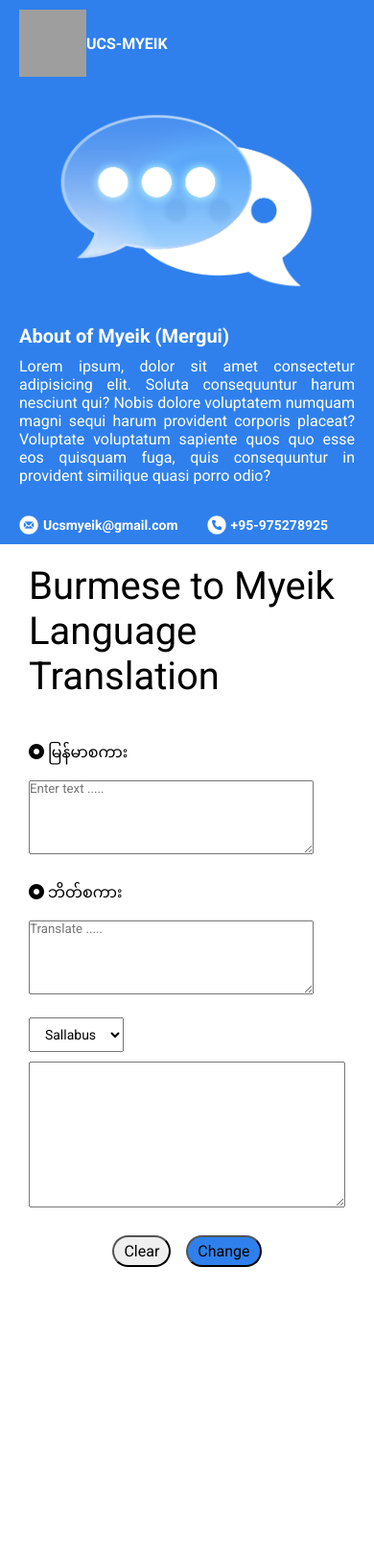
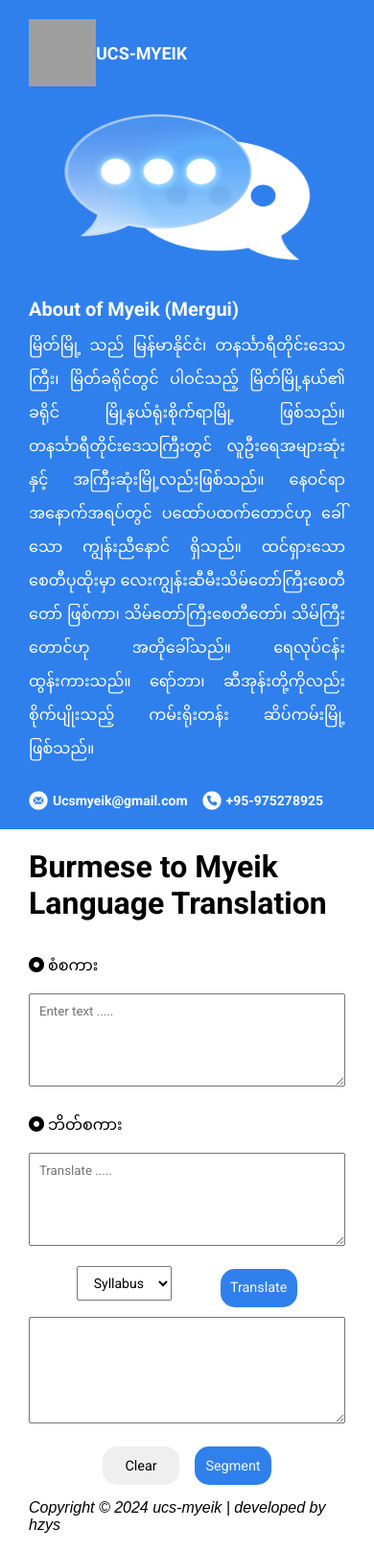
Before and after one commit to hanzayarsoe/Myeiksagar_web, a plain HTML site: page index.html in a window 390 px wide. Shown: the whole page at 96% size. Before the commit the page ends 1345 px from the top, so only its background shows below. Drawn offline with Linux system fonts and the light colour scheme; grey boxes are pictures that could not be loaded; a web font is replaced by a local one.

Commit message:
add translate and segment features

```diff
--- a/index.html
+++ b/index.html
@@ -4,13 +4,16 @@
     <meta charset="UTF-8" />
     <meta name="viewport" content="width=device-width, initial-scale=1.0" />
     <title>Myeiksagar</title>
+    <link rel="shortcut icon" href="images/favicon.ico" type="image/x-icon" />
     <link rel="stylesheet" href="style.css" />
-    <link rel="preconnect" href="https://fonts.googleapis.com" />
-    <link rel="preconnect" href="https://fonts.gstatic.com" crossorigin />
     <link rel="preconnect" href="https://fonts.googleapis.com" />
     <link rel="preconnect" href="https://fonts.gstatic.com" crossorigin />
     <link
       href="https://fonts.googleapis.com/css2?family=Roboto:wght@400;700&display=swap"
+      rel="stylesheet"
+    />
+    <link
+      href="https://fonts.googleapis.com/css2?family=Single+Day&display=swap"
       rel="stylesheet"
     />
     <link
@@ -22,24 +25,38 @@
     <div class="container">
       <!-- left side -->
       <div class="left-side">
-        <div class="ucsm">
-          <img class="logo" src="images/school_logo.png" alt="school_logo" />
-          <span style="font-weight: bold">UCS-MYEIK</span>
-        </div>
+        <a href=""
+          ><div class="ucsm">
+            <img class="logo" src="images/school_logo.png" alt="school_logo" />
+            <span style="font-size: 18px; font-weight: bold">UCS-MYEIK</span>
+          </div></a
+        >
         <div class="cimage">
-          <img src="images/conservationicon-01.png" alt="conservation" />
+          <img
+            style="width: 17rem; height: 10rem"
+            src="images/conservationicon-01.png"
+            alt="conservation"
+          />
         </div>
 
         <div class="about_myeik">
           <h4>About of Myeik (Mergui)</h4>
-          <p class="content">
-            Lorem ipsum, dolor sit amet consectetur adipisicing elit. Soluta
-            consequuntur harum nesciunt qui? Nobis dolore voluptatem numquam
-            magni sequi harum provident corporis placeat? Voluptate voluptatum
-            sapiente quos quo esse eos quisquam fuga, quis consequuntur in
-            provident similique quasi porro odio?
+          <p
+            class="content"
+            title="References website: https://en.wikipedia.org/wiki/Myeik,_Myanmar"
+          >
+            မြိတ်မြို့ သည် မြန်မာနိုင်ငံ၊ တနင်္သာရီတိုင်းဒေသကြီး၊
+            မြိတ်ခရိုင်တွင် ပါဝင်သည့် မြိတ်မြို့နယ်၏ ခရိုင်
+            မြို့နယ်ရုံးစိုက်ရာမြို့ ဖြစ်သည်။ တနင်္သာရီတိုင်းဒေသကြီးတွင်
+            လူဦးရေအများဆုံးနှင့် အကြီးဆုံးမြို့လည်းဖြစ်သည်။ နေဝင်ရာ
+            အနောက်အရပ်တွင် ပထော်ပထက်တောင်ဟု ခေါ်သော ကျွန်းညီနောင် ရှိသည်။
+            ထင်ရှားသော စေတီပုထိုးမှာ လေးကျွန်းဆီမီးသိမ်တော်ကြီးစေတီတော် ဖြစ်ကာ၊
+            သိမ်တော်ကြီးစေတီတော်၊ သိမ်ကြီးတောင်ဟု အတိုခေါ်သည်။ ရေလုပ်ငန်း
+            ထွန်းကားသည်။ ရော်ဘာ၊ ဆီအုန်းတို့ကိုလည်း စိုက်ပျိုးသည့် ကမ်းရိုးတန်း
+            ဆိပ်ကမ်းမြို့ ဖြစ်သည်။
           </p>
         </div>
+
         <div class="contact">
           <p class="icon_justify">
             <img class="icon" src="images/mail-01.png" alt="email" />
@@ -61,12 +78,11 @@
           <div class="textbox1">
             <p class="text">
               <i class="fa-solid fa-circle-dot"></i>
-              <span>မြန်မာစကား</span>
+              <span>စံစကား</span>
             </p>
             <textarea
               name="Myanmar"
-              id=""
-              cols="40"
+              id="Myanmar"
               rows="5"
               placeholder="Enter text ....."
             ></textarea>
@@ -81,28 +97,37 @@
             </p>
             <textarea
               name="Myeik"
-              id=""
-              cols="40"
+              id="Myeik"
               rows="5"
               placeholder="Translate ....."
             ></textarea>
           </div>
         </div>
         <div class="dropdown">
-          <select name="option" id="">
-            <option value="sallabus">Sallabus</option>
+          <select name="option" id="dropdown">
+            <option value="syllabus">Syllabus</option>
             <option value="character">Character</option>
-            <option value="word">Word</option>
           </select>
+          <button id="translateBtn" class="buttongroup change">
+            Translate
+          </button>
         </div>
         <div class="transform">
-          <textarea name="Translation" id="" cols="30" rows="10"></textarea>
+          <textarea name="Translation" id="translate" rows="6"></textarea>
         </div>
         <div class="buttongroup">
-          <button class="buttongroup clear" type="clear">Clear</button>
-          <button class="buttongroup change" type="change">Change</button>
+          <button id="clearBtn" class="buttongroup clear">Clear</button>
+
+          <button id="segmentBtn" class="buttongroup segment">Segment</button>
         </div>
+        <footer>
+          <span class="developed"
+            >Copyright &copy; 2024 ucs-myeik | developed by hzys</span
+          >
+        </footer>
       </div>
     </div>
+    <!-- javascript file -->
+    <script type="module" src="script.js"></script>
   </body>
 </html>
--- /dev/null
+++ b/script.js
@@ -0,0 +1,148 @@
+import { initializeApp } from "https://www.gstatic.com/firebasejs/10.8.0/firebase-app.js";
+import {
+  getFirestore,
+  collection,
+  addDoc,
+  doc,
+  setDoc,
+  getDoc,
+} from "https://www.gstatic.com/firebasejs/10.8.0/firebase-firestore.js";
+// TODO: Add SDKs for Firebase products that you want to use
+
+const firebaseConfig = {
+  apiKey: "AIzaSyDXqUme6SVWB4g9q15AtC9xz7aXavYEzLE",
+  authDomain: "myeiksagar-c1009.firebaseapp.com",
+  databaseURL: "https://myeiksagar-c1009-default-rtdb.firebaseio.com",
+  projectId: "myeiksagar-c1009",
+  storageBucket: "myeiksagar-c1009.appspot.com",
+  messagingSenderId: "854716496772",
+  appId: "1:854716496772:web:6318d517660fe012603bd1",
+};
+
+// Initialize Firebase
+const app = initializeApp(firebaseConfig);
+
+const db = getFirestore(app);
+
+var myanmar = document.getElementById("Myanmar");
+var myeik = document.getElementById("Myeik");
+var translate = document.getElementById("translate");
+var dropdown = document.getElementById("dropdown");
+
+var translateBtn = document.getElementById("translateBtn");
+var clearBtn = document.getElementById("clearBtn");
+var segmentBtn = document.getElementById("segmentBtn");
+
+function clearFields() {
+  myanmar.value = "";
+  myeik.value = "";
+  translate.value = "";
+  console.log("Cleared Successfully");
+}
+
+async function translateText() {
+  var myanmarText = myanmar.value;
+
+  // Check if myanmarText is not empty before proceeding
+  if (myanmarText.trim() !== "") {
+    // Use getDoc to retrieve a document by its ID
+    myanmarText = myanmarText.replace(/\s/g, "");
+    const docRef = doc(db, "data", myanmarText);
+    const docSnapshot = await getDoc(docRef);
+
+    if (docSnapshot.exists()) {
+      // Display the value in myeikText
+      myeik.value = docSnapshot.data().value;
+      console.log("Document found with ID: ", myanmarText);
+    } else {
+      console.log("Document not found with ID: ", myanmarText);
+      alert(myanmarText + "   ဆိုသည့် စကားလုံးကို ရှာမတွေ့ပါ");
+    }
+  } else {
+    console.error("myanmarText is empty. Please provide a non-empty value.");
+    alert(" ကျေးဇူးပြု၍ ပြောင်းလိုသော စားလုံးကိုရေးပေးပါ");
+  }
+}
+
+const myConsonant = "\u1000-\u1021"; // "က-အ"
+
+const enChar = "a-zA-Z0-9";
+
+// "ဣဤဥဦဧဩဪဿ၌၍၏၀-၉၊။!-/:-@[-`{-~\s"
+const otherChar =
+  "\u1023\u1024\u1025\u1026\u1027\u1029\u102a\u103f\u104c\u104d\u104f\u1040-\u1049\u104a\u104b!-/:-@\\[-`\\{-~\\s";
+
+const ssSymbol = "\u1039";
+
+const ngaThat = "\u1004\u103a";
+
+const aThat = "\u103a";
+
+// Regular expression pattern for Myanmar syllable breaking
+// *** a consonant not after a subscript symbol AND a consonant is not
+// followed by a-That character or a subscript symbol
+const BREAK_PATTERN = new RegExp(
+  `((?!${ssSymbol})[${myConsonant}](?![${aThat}${ssSymbol}])|[${enChar}${otherChar}])`,
+  "mg"
+);
+
+function segment(text) {
+  var outArray = text.replace(BREAK_PATTERN, "𝕊$1").split("𝕊");
+  if (outArray.length > 0) {
+    outArray.shift();
+    //out.splice(0, 1);
+  }
+  return outArray;
+}
+
+const BREAK_PATTERN_CHAR = new RegExp(
+  `((?!${ssSymbol})[${myConsonant}](?![${aThat}${ssSymbol}])|[${enChar}${otherChar}])`,
+  "mg"
+);
+
+function segmentWord(text) {
+  var outArray = text.split("");
+  return outArray;
+}
+
+clearBtn.addEventListener("click", clearFields);
+translateBtn.addEventListener("click", translateText);
+segmentBtn.addEventListener("click", () => {
+  var selectedMode = dropdown.value;
+  if (selectedMode === "syllabus") {
+    var resultvalue = segment(myeik.value);
+    translate.value = resultvalue.join(" | ");
+  } else if (selectedMode === "character") {
+    var resultvalue = segmentWord(myeik.value);
+    translate.value = resultvalue.join(" | ");
+  } else {
+    alert("method not Found");
+    console.log("method not Found");
+  }
+});
+
+// function addLanguage() {
+//   var myanmarText = myanmar.value;
+//   var myeikText = myeik.value;
+
+//   // Check if myanmarText is not empty before proceeding
+//   if (myanmarText !== "") {
+//     // Use setDoc instead of addDoc and provide your own document ID
+//     setDoc(doc(db, "data", myanmarText), {
+//       value: myeikText,
+//     })
+//       .then(() => {
+//         myanmar.value = "";
+//         myeik.value = "";
+//         console.log(
+//           "Document successfully written with custom ID: ",
+//           myanmarText
+//         );
+//       })
+//       .catch((error) => {
+//         console.error("Error writing document: ", error);
+//       });
+//   } else {
+//     console.error("myanmarText is empty. Please provide a non-empty value.");
+//   }
+// }
--- a/style.css
+++ b/style.css
@@ -2,7 +2,7 @@
   margin: 0;
   padding: 0;
   box-sizing: border-box;
-  font-family: "Roboto", sans-serif;
+  font-family: "Roboto", "Single Day", sans-serif;
 }
 
 @media screen and (max-width: 1367px) {
@@ -21,9 +21,19 @@
     background-color: #2f80ed;
   }
 
+  .right-side {
+    height: 100vh;
+    width: 65%;
+    padding: 20px 30px;
+  }
+
+  a {
+    text-decoration: none;
+  }
   .ucsm {
     display: flex;
     align-items: center;
+    color: white;
   }
 
   .logo {
@@ -32,10 +42,10 @@
   }
 
   .cimage {
-    width: 20%;
-    height: 40%;
     display: flex;
-    margin: 25px;
+    align-items: center;
+    justify-content: center;
+    margin: 15px;
     padding: 10px;
   }
 
@@ -50,24 +60,24 @@
 
   .contact {
     display: flex;
+    flex-wrap: wrap;
     align-items: center;
-    margin-top: 2rem;
-    gap: 30px;
+    margin-top: 1rem;
+    gap: 15px;
   }
 
-  a {
-    text-decoration: none;
+  .contact a {
     color: inherit;
     font-size: 14px;
     font-weight: bold;
   }
 
-  a:hover {
+  .contact a:hover {
     text-decoration: underline;
     color: cyan;
   }
 
-  a:checked {
+  .contact a:checked {
     color: pink;
   }
 
@@ -89,15 +99,9 @@
 
   /* right side */
 
-  .right-side {
-    height: 100vh;
-    width: 65%;
-    padding: 20px 30px;
-  }
-
   h3 {
-    font-size: 40px;
-    font-weight: normal;
+    font-size: 2.8rem;
+    font-weight: bold;
     margin-bottom: 10px;
   }
 
@@ -112,6 +116,11 @@
     margin-bottom: 10px;
   }
 
+  .textbox1,
+  .textbox2 {
+    width: 100%;
+  }
+
   .alltextbox {
     display: flex;
     align-items: center;
@@ -121,8 +130,9 @@
 
   .dropdown {
     display: flex;
+    flex-wrap: wrap;
     align-items: center;
-    justify-content: space-between;
+    justify-content: space-evenly;
     margin: 10px auto;
   }
 
@@ -134,6 +144,7 @@
 
   textarea {
     width: 100%;
+    padding: 3%;
   }
 
   .buttongroup {
@@ -143,12 +154,32 @@
     align-items: center;
     justify-content: center;
     margin-top: 10px;
-    border-radius: 20px;
-    padding: 5px 10px;
+    border: none;
+    border-radius: 15px;
   }
 
-  .buttongroup .change {
+  .change,
+  .segment {
+    color: whitesmoke;
     background-color: #2f80ed;
+  }
+
+  .change,
+  .clear,
+  .segment {
+    font-size: 0.9rem;
+    width: 80px;
+    height: 40px;
+    cursor: pointer;
+  }
+
+  .developed {
+    font-family: "Single Day", sans-serif;
+    font-size: 16px;
+    margin-top: auto;
+    font-style: italic;
+    display: flex;
+    justify-content: right;
   }
 }
 
@@ -162,21 +193,10 @@
   .left-side {
     width: 100%;
     height: 100%;
-    padding: 10px 20px;
   }
 
-  .right-side {
-    width: 100%;
-    height: 100%;
-  }
-
-  .cimage {
-    width: 20rem;
-    height: 13rem;
-  }
-  /* left side  */
   .alltextbox {
-    display: inline-block;
+    display: flex;
     flex-direction: column;
     align-items: center;
     justify-content: center;
@@ -185,6 +205,20 @@
   .arrow {
     display: none;
   }
+
+  /* right side */
+  .right-side {
+    width: 100%;
+    height: 100%;
+  }
+
+  h3 {
+    font-size: 2rem;
+  }
+
+  .developed {
+    margin-top: 15px;
+  }
 }
 
 /* make responsive */
```
Also changed, not shown: images/favicon.ico (added).
